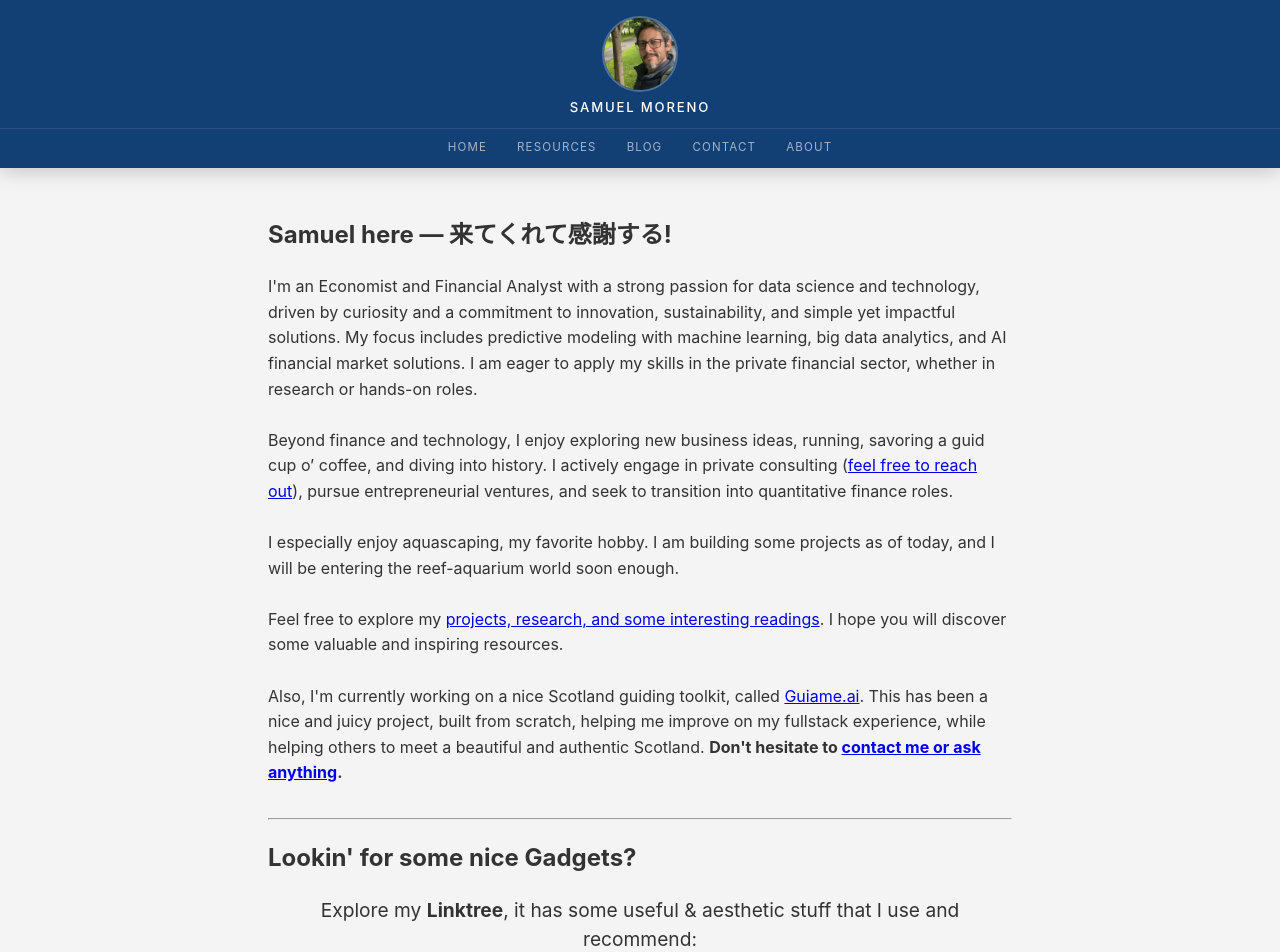
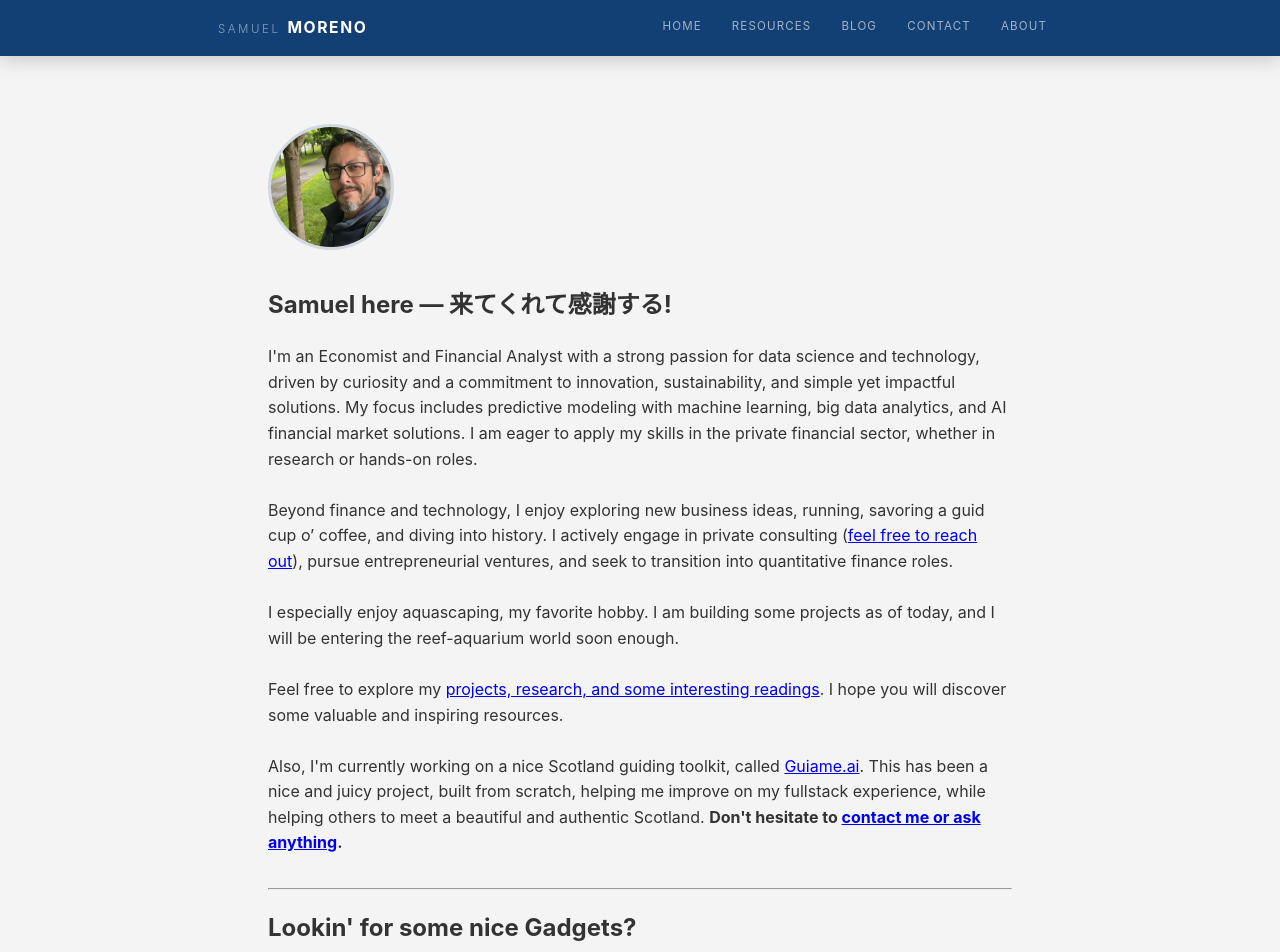
Before and after one commit to GregSom-MSc/GregSom-MSc.github.io, a Jekyll site: the page built from index.md, in a window 1280 px wide and 1400 px high. Shown: the top 952 px of the window. Built offline with Jekyll 4.4.1, drawn with Linux system fonts in a browser that asks for light colours.

Commit message:
new redesign

```diff
--- a/_layouts/default.html
+++ b/_layouts/default.html
@@ -90,32 +90,20 @@
   </head>
   <body>
     <header class="site-header">
-      <div class="header-background"></div>
-      <div class="profile-container">
-        <img
-          src="{{ '/assets/Images/yopo2024.jpg' | relative_url }}"
-          alt="Profile Picture of Samuel Moreno"
-          class="profile-picture"
-        />
-        <h1>Samuel Moreno</h1>
+      <div class="header-inner">
+        <a href="{{ site.baseurl }}/" class="site-wordmark">
+          <span class="wm-first">Samuel</span><span class="wm-last">Moreno</span>
+        </a>
+        <nav class="site-nav">
+          <ul>
+            <li><a href="{{ site.baseurl }}/" id="home-link">Home</a></li>
+            <li><a href="{{ site.baseurl }}/research" id="research-link">Resources</a></li>
+            <li><a href="{{ site.baseurl }}/blog" id="blog-link">Blog</a></li>
+            <li><a href="{{ site.baseurl }}/contact" id="contact-link">Contact</a></li>
+            <li><a href="{{ site.baseurl }}/about/" id="/about/-link">About</a></li>
+          </ul>
+        </nav>
       </div>
-      <nav class="site-nav">
-        <ul>
-          <li><a href="{{ site.baseurl }}/" id="home-link">Home</a></li>
-          <li>
-            <a href="{{ site.baseurl }}/research" id="research-link"
-              >Resources</a
-            >
-          </li>
-          <li><a href="{{ site.baseurl }}/blog" id="blog-link">Blog</a></li>
-          <li>
-            <a href="{{ site.baseurl }}/contact" id="contact-link">Contact</a>
-          </li>
-          <li>
-            <a href="{{ site.baseurl }}/about/" id="/about/-link">About</a>
-          </li>
-        </ul>
-      </nav>
     </header>
     <main>{{ content }}</main>
     <!-- Footer Section -->
--- a/assets/css/style.css
+++ b/assets/css/style.css
@@ -27,25 +27,48 @@ h1, h2, h3, h4, h5, h6, p, a, li, td, th, button, input, textarea, label {
     box-sizing: border-box;
 }
 
-.profile-container {
-    padding: 16px 0 10px;
+.header-inner {
     display: flex;
-    flex-direction: column;
     align-items: center;
-    gap: 6px;
+    justify-content: space-between;
+    padding: 0 28px;
+    height: 56px;
+    max-width: 900px;
+    margin: 0 auto;
+    width: 100%;
+    box-sizing: border-box;
 }
 
-.profile-container h1 {
+.site-wordmark {
+    display: flex;
+    align-items: baseline;
+    gap: 7px;
+    text-decoration: none;
+    flex-shrink: 0;
+    transition: opacity 0.2s ease;
+}
+
+.site-wordmark:hover {
+    opacity: 0.85;
+}
+
+.wm-first {
+    color: rgba(255, 255, 255, 0.5);
+    font-size: 0.72rem;
+    font-weight: 300;
+    letter-spacing: 0.22em;
+    text-transform: uppercase;
+}
+
+.wm-last {
     color: #ffffff;
-    font-size: 0.82rem;
-    font-weight: 500;
-    letter-spacing: 0.14em;
+    font-size: 0.98rem;
+    font-weight: 700;
+    letter-spacing: 0.1em;
     text-transform: uppercase;
-    margin: 0;
 }
 
 .site-nav {
-    border-top: 1px solid rgba(255, 255, 255, 0.1);
 }
 
 .site-nav ul {
@@ -53,8 +76,8 @@ h1, h2, h3, h4, h5, h6, p, a, li, td, th, button, input, textarea, label {
     padding: 0;
     margin: 0;
     display: flex;
-    justify-content: center;
-    flex-wrap: wrap;
+    justify-content: flex-end;
+    flex-wrap: nowrap;
 }
 
 .site-nav ul li {
@@ -84,12 +107,15 @@ h1, h2, h3, h4, h5, h6, p, a, li, td, th, button, input, textarea, label {
     margin: auto;
 }
 
-.profile-picture {
+.hero-photo {
+    width: 120px;
+    height: 120px;
     border-radius: 50%;
-    width: 72px;
-    height: 72px;
     object-fit: cover;
-    border: 2px solid rgba(255, 255, 255, 0.25);
+    border: 3px solid rgba(19, 64, 116, 0.15);
+    display: block;
+    will-change: transform, opacity;
+    transform-origin: center top;
 }
 
 nav ul {
@@ -173,6 +199,23 @@ main {
     .site-nav ul li a {
         padding: 8px 10px;
         font-size: 0.68rem;
+    }
+}
+
+@media (max-width: 600px) {
+    .header-inner {
+        flex-direction: column;
+        height: auto;
+        padding: 10px 16px 0;
+        align-items: center;
+        gap: 2px;
+    }
+    .site-wordmark {
+        padding: 4px 0;
+    }
+    .site-nav ul {
+        justify-content: center;
+        flex-wrap: wrap;
     }
 }
 
--- a/index.md
+++ b/index.md
@@ -1,6 +1,28 @@
 ---
 layout: default
 ---
+
+<div id="hero" style="text-align: center; padding: 2.5rem 0 1rem;">
+  <img id="hero-photo"
+       src="{{ '/assets/Images/yopo2024.jpg' | relative_url }}"
+       alt="Samuel Moreno"
+       class="hero-photo">
+</div>
+
+<script>
+(function () {
+  var photo = document.getElementById('hero-photo');
+  var hero  = document.getElementById('hero');
+  if (!photo) return;
+  window.addEventListener('scroll', function () {
+    var p = Math.min(window.scrollY / 300, 1);
+    photo.style.transform = 'scale(' + Math.max(0.04, 1 - p * 0.96) + ')';
+    photo.style.opacity   = Math.max(0, 1 - p * 1.6).toString();
+    hero.style.paddingTop    = (2.5 - p * 2.5) + 'rem';
+    hero.style.paddingBottom = (1   - p * 1)   + 'rem';
+  }, { passive: true });
+}());
+</script>
 
 <div style="line-height: 1.6; margin-bottom: 2rem;">
 
```
